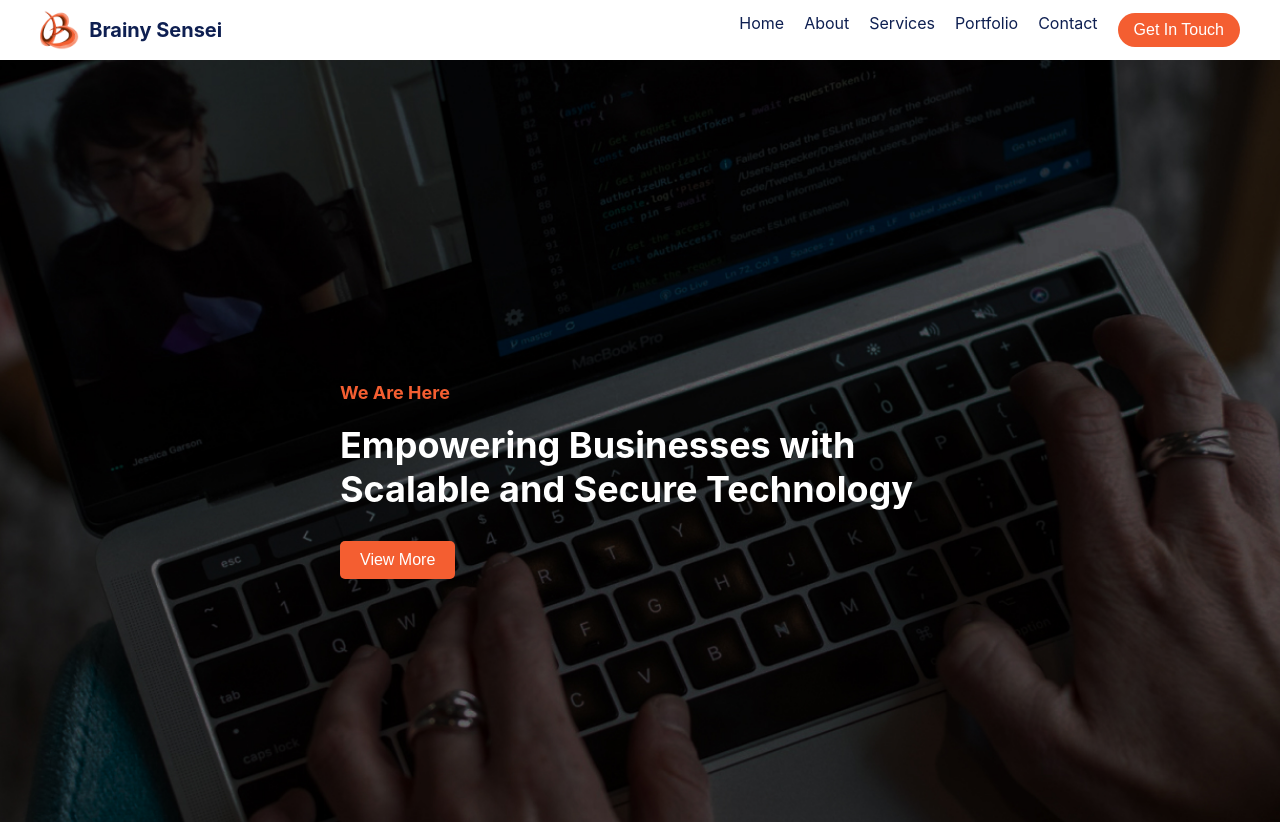
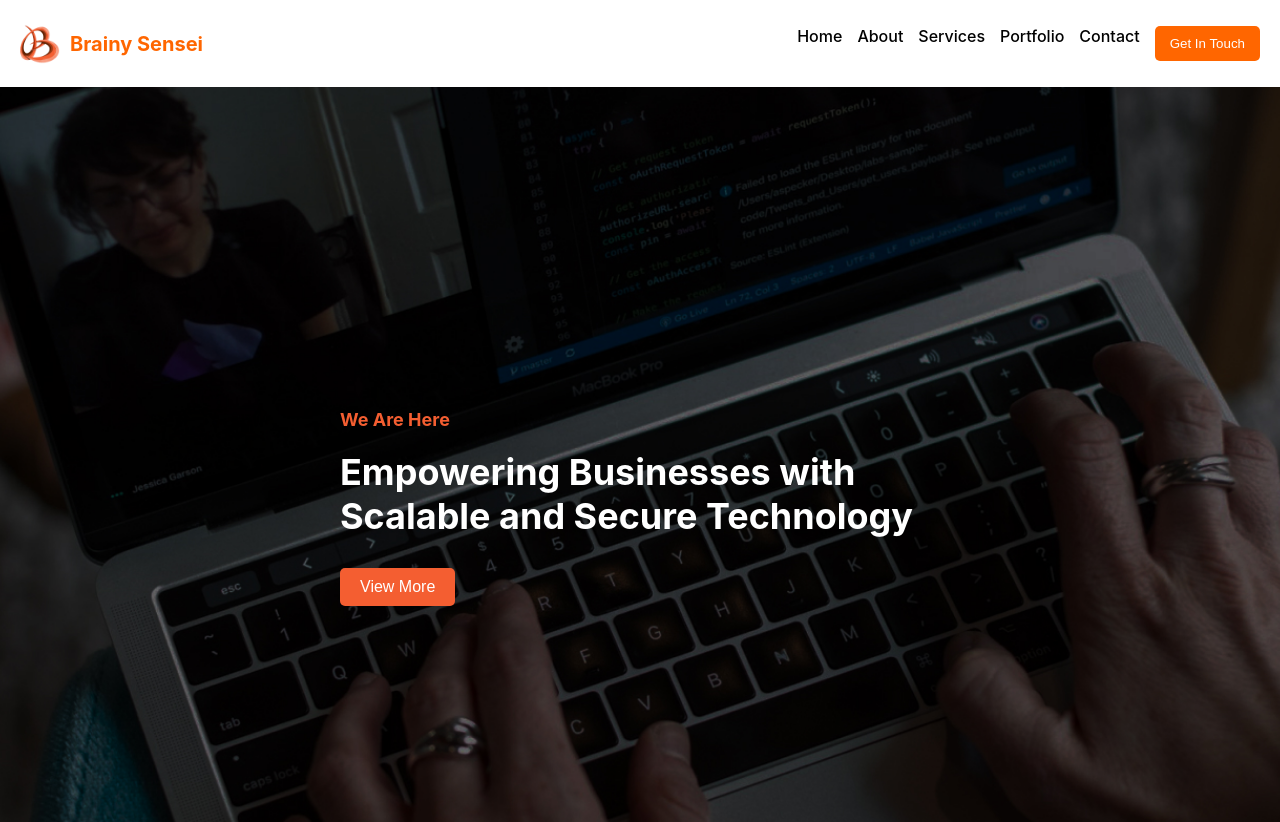
Before and after one commit to Brainy-Sensei/BrainySensei_website, a React (Create React App) app: page / in a window 1280 px wide. Shown: the top 822 px of the page. Built offline with nearby package versions, Linux system fonts and the light colour scheme.

Commit message:
teamsection

```diff
--- a/src/Pages/About.js
+++ b/src/Pages/About.js
@@ -1,4 +1,5 @@
 import React from 'react'
+import Hero from '../componets/Hero'
 import TeamSection from '../componets/TeamSection'
 import Testimonials from '../componets/Testimonials'
 import InputSection from '../componets/InputSection'
@@ -7,16 +8,20 @@ import ProductDescription from '../componets/ProductDescription'
 
 
 function About({
+  // heroStyle,
+  // heroProps,
+  teamMembers,
    teamData,
-  technologiesData,
-  testimonialsData,
-  productProps
+  // technologiesData,
+  // testimonialsData,
+  // productProps
 }) {
   return (
     <div>
-     <ProductDescription {...productProps} />
+        {/* <Hero styleProps={heroStyle} {...heroProps} />
+     <ProductDescription {...productProps} /> */}
    <TeamSection teamMembers={teamData} />
-   <Testimonials testimonials={testimonialsData} />
+   {/* <Testimonials testimonials={testimonialsData} /> */}
    < InputSection />
 
     </div>
--- a/src/componets/Navbar.js
+++ b/src/componets/Navbar.js
@@ -1,13 +1,14 @@
-import React, { useState } from "react";
+import React from "react";
 import { NavLink } from "react-router-dom";
 import "./css/Navbar.css";
 import logo from "../image/logo.png";
 
 const Navbar = () => {
-  const [isOpen, setIsOpen] = useState(false);
+  let isOpen = false;
 
   const toggleMenu = () => {
-    setIsOpen(!isOpen);
+    isOpen = !isOpen;
+    document.querySelector(".menu").classList.toggle("open", isOpen);
   };
 
   return (
@@ -17,56 +18,21 @@ const Navbar = () => {
           <img src={logo} alt="Brainy Sensei" />
           <span>Brainy Sensei</span>
         </div>
-        <ul className={`menu ${isOpen ? "open" : ""}`}>
+        <ul className="menu">
           <li>
-            <NavLink
-              to="/home"
-              className={({ isActive }) =>
-                isActive ? "menu-item active" : "menu-item"
-              }
-            >
-              Home
-            </NavLink>
+            <NavLink to="/" className="menu-item">Home</NavLink>
           </li>
           <li>
-            <NavLink
-              to="/about"
-              className={({ isActive }) =>
-                isActive ? "menu-item active" : "menu-item"
-              }
-            >
-              About
-            </NavLink>
+            <NavLink to="/about" className="menu-item">About</NavLink>
           </li>
           <li>
-            <NavLink
-              to="/services"
-              className={({ isActive }) =>
-                isActive ? "menu-item active" : "menu-item"
-              }
-            >
-              Services
-            </NavLink>
+            <NavLink to="/services" className="menu-item">Services</NavLink>
           </li>
           <li>
-            <NavLink
-              to="/portfolio"
-              className={({ isActive }) =>
-                isActive ? "menu-item active" : "menu-item"
-              }
-            >
-              Portfolio
-            </NavLink>
+            <NavLink to="/portfolio" className="menu-item">Portfolio</NavLink>
           </li>
           <li>
-            <NavLink
-              to="/contact"
-              className={({ isActive }) =>
-                isActive ? "menu-item active" : "menu-item"
-              }
-            >
-              Contact
-            </NavLink>
+            <NavLink to="/contact" className="menu-item">Contact</NavLink>
           </li>
           <li>
             <button className="btn-contact">Get In Touch</button>
--- a/src/componets/TeamSection.js
+++ b/src/componets/TeamSection.js
@@ -1,7 +1,9 @@
 import React from "react";
 import "./css/TeamSection.css";
+import { teamData } from "../data/Data";
 
-// Child component for rendering a single team member
+
+
 const TeamCard = ({ name, role, image }) => {
   return (
     <div className="team-card">
@@ -12,15 +14,17 @@ const TeamCard = ({ name, role, image }) => {
   );
 };
 
-// Main TeamSection component
-const TeamSection = ({ teamMembers }) => {
+
+const TeamSection = ({ teamMembers,   }) => {
   return (
     <div className="team-section">
       <h1>Team</h1>
       <h2>Our Team</h2>
       <div className="team-container">
         {teamMembers.map((member, index) => (
-          <TeamCard key={index} {...member} />
+          <TeamCard key={index} {...teamMembers}
+
+          />
         ))}
       </div>
     </div>
--- a/src/componets/css/Navbar.css
+++ b/src/componets/css/Navbar.css
@@ -1,132 +1,85 @@
-/* General Reset */
-body, html, ul, li, a, button {
-  margin: 0;
-  padding: 0;
-  box-sizing: border-box;
-}
-
 .navbar {
-  background-color: #ffff;
-  color: #fff;
-  padding: 10px 0;
-  width: 100%;
-  z-index: 1000;
-  top: 0;
-  left: 0;
-  display: flex;
-  justify-content: center;
-  align-items: center;
-  box-shadow: 0 4px 6px rgba(0, 0, 0, 0.1);
+  background-color: white;
+  padding: 10px 20px;
+  box-shadow: 0 2px 4px rgba(0, 0, 0, 0.1);
 }
 
 .navbar-container {
   display: flex;
   justify-content: space-between;
   align-items: center;
-  width: 100%;
-  max-width: 1200px;
 }
 
 .logo {
   display: flex;
   align-items: center;
+  font-size: 20px;
+  font-weight: bold;
+  color: #ff6600;
 }
 
 .logo img {
+  width: 40px;
   height: 40px;
   margin-right: 10px;
 }
 
-.logo span {
-  font-size: 20px;
-  font-weight: bold;
-  color: #0E1F51;
-}
-
 .menu {
+  display: flex;
   list-style: none;
-  display: flex;
-  gap: 20px;
-  transition: transform 0.3s ease-in-out;
-}
-
-.menu.open {
-  transform: translateY(0);
+  gap: 15px;
 }
 
 .menu-item {
   text-decoration: none;
-  color: #0E1F51;
-  font-size: 16px;
-  transition: color 0.3s ease-in-out;
-}
-
-.menu-item.active {
-  color: #F45E31;
-  text-decoration: underline;
-  font-weight: bold;
+  color: black;
+  font-weight: 500;
 }
 
 .menu-item:hover {
-  color: #F45E31;
+  color: #ff6600;
 }
 
 .btn-contact {
-  background-color: #F45E31;
-  color: #fff;
+  background-color: #ff6600;
+  color: white;
+  padding: 10px 15px;
   border: none;
-  padding: 8px 16px;
-  border-radius: 20px;
+  border-radius: 5px;
   cursor: pointer;
-  font-size: 16px;
-  transition: background-color 0.3s ease-in-out;
-}
-
-.btn-contact:hover {
-  background-color: #F45E31;
 }
 
 .hamburger {
   display: none;
   flex-direction: column;
-  justify-content: space-between;
-  height: 20px;
+  gap: 5px;
   cursor: pointer;
 }
 
-.hamburger .line {
+.line {
   width: 25px;
   height: 3px;
-  background-color: #F45E31;
-  border-radius: 2px;
+  background-color: black;
 }
 
-/* Responsive Design */
-@media screen and (max-width: 768px) {
+@media (max-width: 768px) {
   .menu {
+    display: none;
+    flex-direction: column;
     position: absolute;
     top: 60px;
     left: 0;
-    right: 0;
-    background-color: #fff;
-    flex-direction: column;
-    gap: 10px;
+    width: 100%;
+    background-color: white;
     padding: 10px 0;
-    transform: translateY(-200%);
+    box-shadow: 0 2px 4px rgba(0, 0, 0, 0.1);
   }
 
   .menu.open {
-    transform: translateY(0);
+    display: flex;
   }
 
   .hamburger {
     display: flex;
   }
-  body, html {
-    margin: 0;
-    padding: 0;
-    overflow-x: hidden;
-    box-sizing: border-box;
-  }
-
 }
--- /dev/null
+++ b/src/data/Data.js
@@ -0,0 +1,22 @@
+export const teamData = [
+    {
+      name: "Abhishek Shankar",
+      role: "Founder",
+      image: "./image/abhishek-shankar.jpg",
+    },
+    {
+      name: "Shweta Srivastava",
+      role: "UI/UX Designer",
+      image: "./image/shweta-srivastava.jpg",
+    },
+    {
+      name: "Dharini Pandey",
+      role: "Software Developer",
+      image: "./image/dharini-panday.jpg",
+    },
+    {
+      name: "Pooja Dhaker",
+      role: "Software Developer",
+      image: "./image/pooja-dhaker.jpg"
+    },
+  ];
--- a/src/layout/Layout.js
+++ b/src/layout/Layout.js
@@ -1,6 +1,6 @@
 import React from 'react'
 import Navbar from '../componets/Navbar'
-import { Outlet } from 'react-router'
+import { Outlet } from 'react-router-dom'
 import Footer from '../componets/Footer'
 
 
```
Also changed, not shown: src/App.js (+14 -7 lines).
